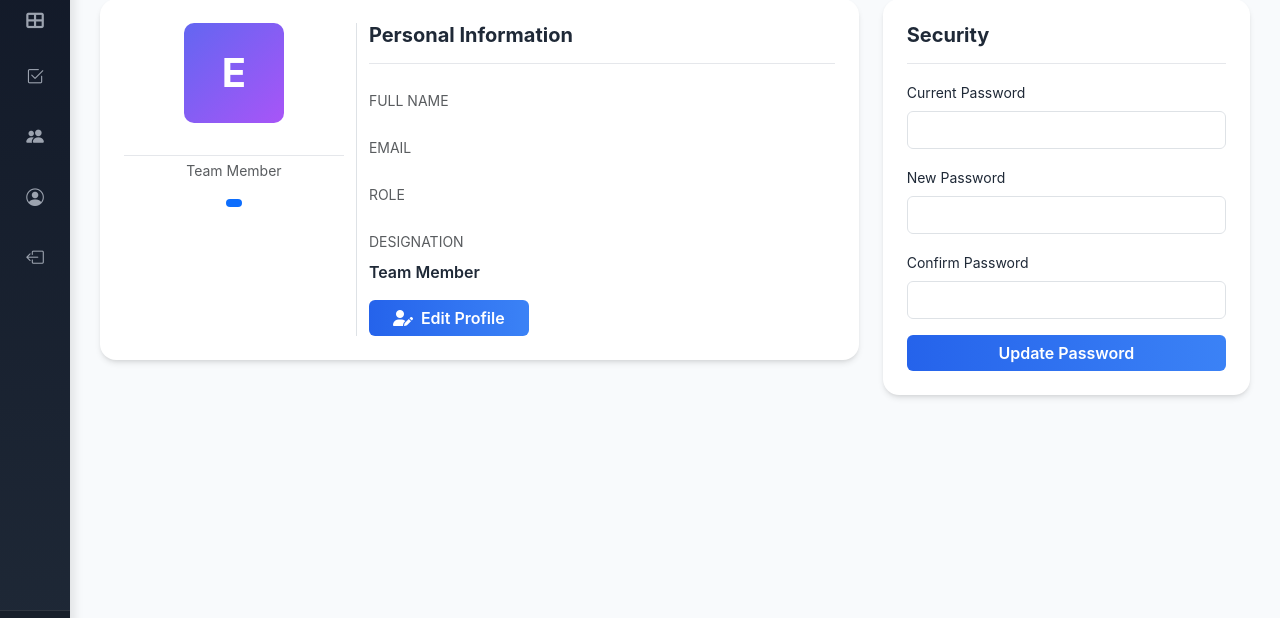
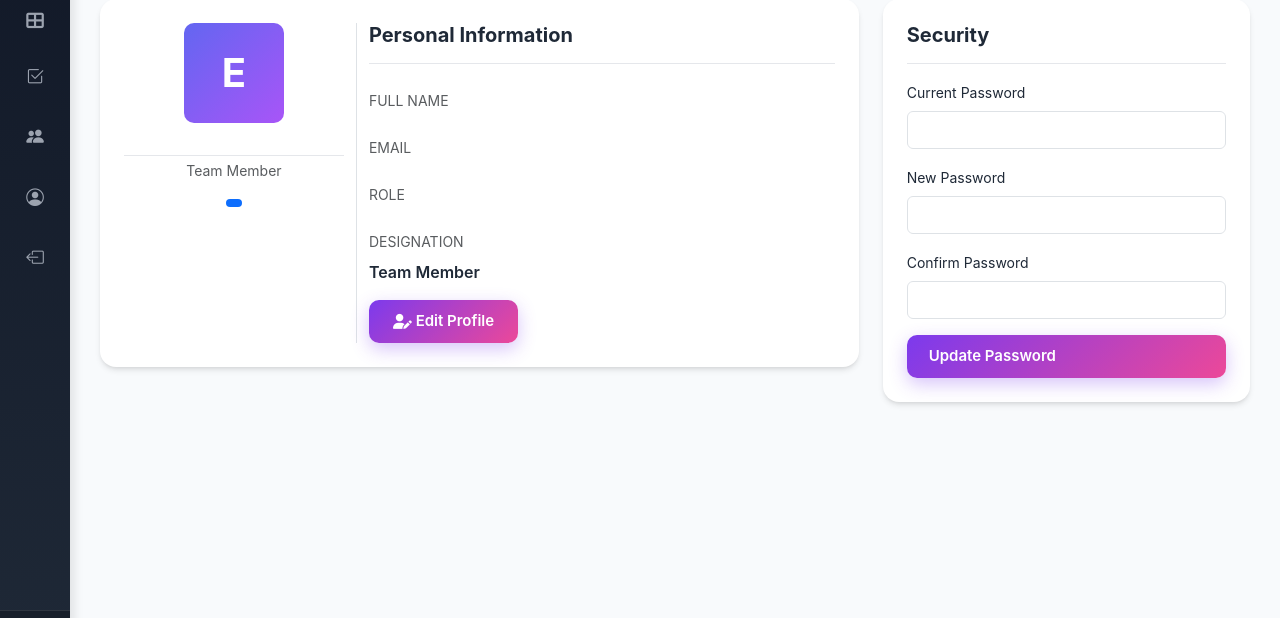
Before and after one commit to JP-0506/CollabHub, a Flask app: template templates/employees/employee_profile.html in a window 1280 px wide. Shown: the part 117-735 px from the top of the page. Run offline with Flask 3, Linux system fonts and the light colour scheme; the template is opened without the code that fills it, so the values that code supplies are empty.

Commit message:
button change

```diff
--- a/static/css/employee/Employee.css
+++ b/static/css/employee/Employee.css
@@ -577,3 +577,38 @@ body {
   font-size:16px;
   box-shadow:0 2px 6px rgba(0,0,0,0.15);
 }
+/* change */
+.edit-btn {
+    background: linear-gradient(135deg, #7c3aed, #ec4899);
+    color: #fff;
+    border: none;
+    padding: 10px 22px;
+    font-weight: 600;
+    font-size: 15px;
+    border-radius: 10px;
+    cursor: pointer;
+    transition: all 0.3s ease;
+    box-shadow: 0 6px 18px rgba(124, 58, 237, 0.3);
+    display: inline-flex;
+    align-items: center;
+}
+
+/* Hover Effect */
+.edit-btn:hover {
+    transform: translateY(-3px);
+    box-shadow: 0 12px 28px rgba(236, 72, 153, 0.4);
+}
+
+/* Click Effect */
+.edit-btn:active {
+    transform: scale(0.97);
+}
+
+/* Optional: icon animation */
+.edit-btn i {
+    transition: transform 0.3s ease;
+}
+
+.edit-btn:hover i {
+    transform: rotate(-10deg);
+}
--- a/templates/employees/employee_profile.html
+++ b/templates/employees/employee_profile.html
@@ -73,7 +73,7 @@
 
                         <!-- BUTTON -->
                         <button type="button"
-                                class="btn btn-primary px-4"
+                                class="edit-btn px-4"
                                 onclick="editProfile()"
                                 id="editBtn">
                             <i class="fa fa-user-pen me-1"></i> Edit Profile
@@ -112,7 +112,7 @@
         <input type="password" id="confirmPassword" class="form-control" required>
       </div>
 
-      <button id="passBtn" type="submit" class="btn btn-primary w-100">
+      <button id="passBtn" type="submit" class="edit-btn w-100">
         Update Password
       </button>
     </form>
--- a/templates/projectLeader/dashboard.html
+++ b/templates/projectLeader/dashboard.html
@@ -14,12 +14,12 @@
     </div>
     <div class="d-flex gap-3 align-items-center">
         <div class="d-flex gap-3 align-items-center">
-            <div class="notification-btn" data-bs-toggle="dropdown">
+            <!-- <div class="notification-btn" data-bs-toggle="dropdown">
                 <i class="fas fa-bell fa-lg"></i>
                 {% if notification_count > 0 %}
                 <span class="notification-badge">{{ notification_count }}</span>
                 {% endif %}
-            </div>
+            </div> -->
             <div class="dropdown-menu dropdown-menu-end p-0" style="min-width: 320px;">
                 <div class="p-3 border-bottom">
                     <h6 class="mb-0">Notifications</h6>
--- a/templates/projectLeader/my_profile.html
+++ b/templates/projectLeader/my_profile.html
@@ -98,7 +98,7 @@
             </div>
 
             <!-- Edit Profile Button -->
-            <button class="btn btn-primary w-100 mb-3" onclick="toggleEditMode()" id="editToggleBtn">
+            <button class="edit-btn w-100 mb-3" onclick="toggleEditMode()" id="editToggleBtn">
                 <i class="fas fa-edit me-2"></i>Edit Profile
             </button>
         </div>
@@ -219,7 +219,7 @@
                         <input type="password" class="form-control" id="confirm_password" required>
                     </div>
                     <div class="col-12">
-                        <button type="submit" class="btn btn-primary">
+                        <button type="submit" class="edit-btn">
                             <i class="fas fa-key me-2"></i>Update Password
                         </button>
                     </div>
--- a/templates/projectLeader/my_team.html
+++ b/templates/projectLeader/my_team.html
@@ -22,7 +22,7 @@
         <h2 class="fw-bold">My Team</h2>
         <p class="text-muted mb-0">Manage your team members and their assignments</p>
     </div>
-    <button class="btn btn-primary px-4 py-2 rounded-pill" data-bs-toggle="modal" data-bs-target="#addMember">
+    <button class="edit-btn px-4 py-2 rounded-pill" data-bs-toggle="modal" data-bs-target="#addMember">
         <i class="fas fa-user-plus me-2"></i>Add Member
     </button>
 </div>
@@ -285,7 +285,7 @@
                         <input type="text" name="role" class="form-control" placeholder="e.g., Frontend Developer"
                             required>
                     </div>
-                    <button type="submit" class="btn btn-primary w-100 py-2">Add to Team</button>
+                    <button type="submit" class="edit-btn w-100 py-2">Add to Team</button>
                 </form>
             </div>
         </div>
--- a/templates/projectLeader/reports.html
+++ b/templates/projectLeader/reports.html
@@ -26,7 +26,7 @@
         <p class="text-muted mb-0">Track project performance and team productivity</p>
     </div>
     <!-- Simplified: Only Email button -->
-    <button class="btn btn-primary px-4 py-2 rounded-pill" data-bs-toggle="modal" data-bs-target="#emailModal">
+    <button class="edit-btn px-4 py-2 rounded-pill" data-bs-toggle="modal" data-bs-target="#emailModal">
         <i class="fas fa-envelope me-2"></i>Email Report
     </button>
 </div>
@@ -282,7 +282,7 @@
                 </div>
                 <div class="modal-footer">
                     <button type="button" class="btn btn-secondary" data-bs-dismiss="modal">Cancel</button>
-                    <button type="submit" class="btn btn-primary">
+                    <button type="submit" class="edit-btn">
                         <i class="fas fa-paper-plane me-2"></i>Send Report
                     </button>
                 </div>
--- a/templates/projectLeader/tasks.html
+++ b/templates/projectLeader/tasks.html
@@ -59,7 +59,7 @@
         <h2 class="fw-bold">Tasks</h2>
         <p class="text-muted mb-0">Manage all tasks across projects</p>
     </div>
-    <button class="btn btn-primary px-4 py-2 rounded-pill" data-bs-toggle="modal" data-bs-target="#createTask">
+    <button class="edit-btn px-4 py-2 rounded-pill" data-bs-toggle="modal" data-bs-target="#createTask">
         <i class="fas fa-plus me-2"></i>Create New Task
     </button>
 </div>
@@ -264,7 +264,7 @@
                         </div>
                     </div>
                     <div class="mt-3">
-                        <button type="submit" class="btn btn-primary w-100 py-2">Create Task</button>
+                        <button type="submit" class="edit-btn w-100 py-2">Create Task</button>
                     </div>
                 </form>
             </div>
@@ -327,7 +327,7 @@
                         </div>
                     </div>
                     <div class="mt-3">
-                        <button type="submit" class="btn btn-primary w-100 py-2">Update Task</button>
+                        <button type="submit" class="edit-btn w-100 py-2">Update Task</button>
                     </div>
                 </form>
             </div>
```
